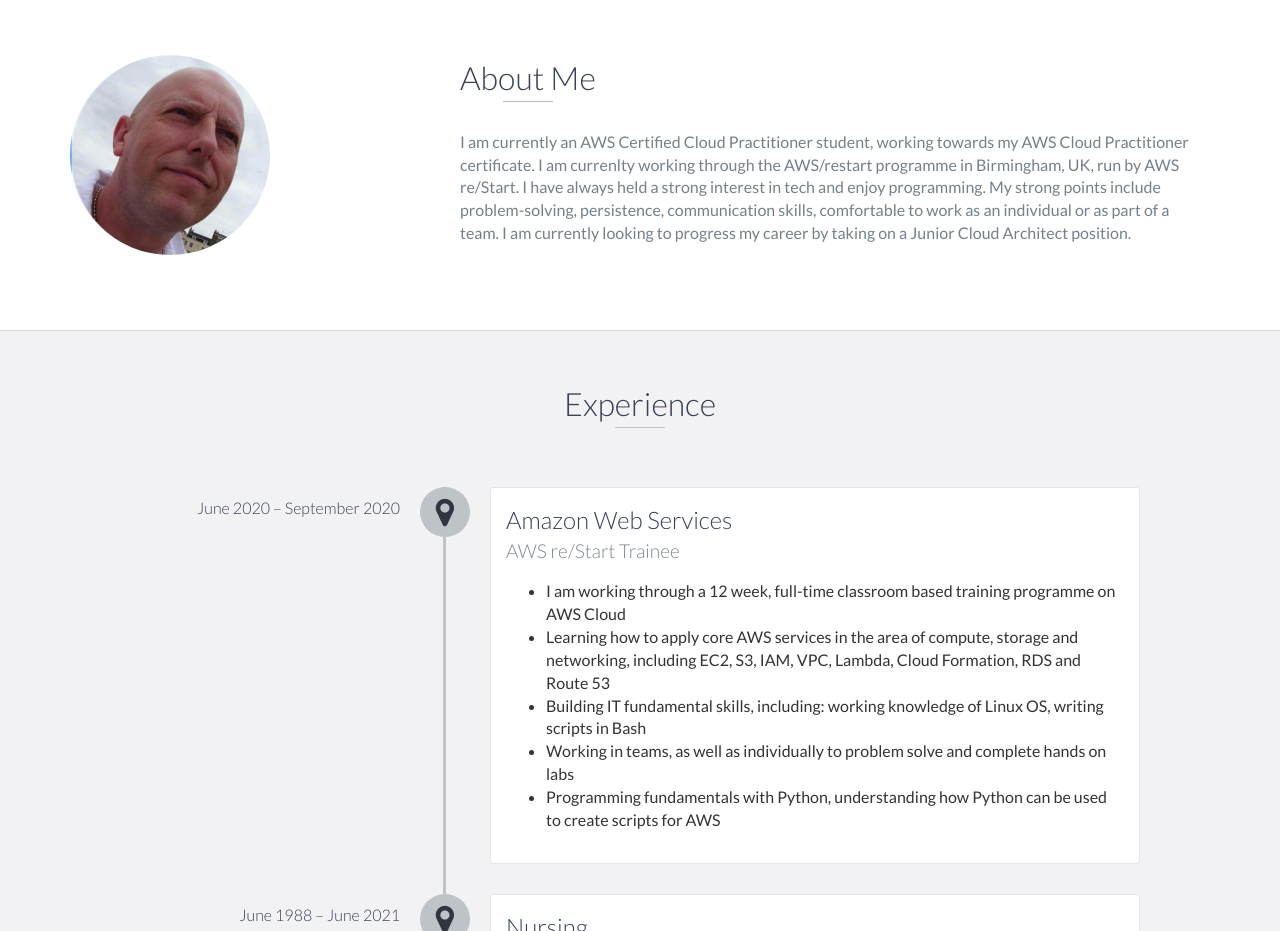
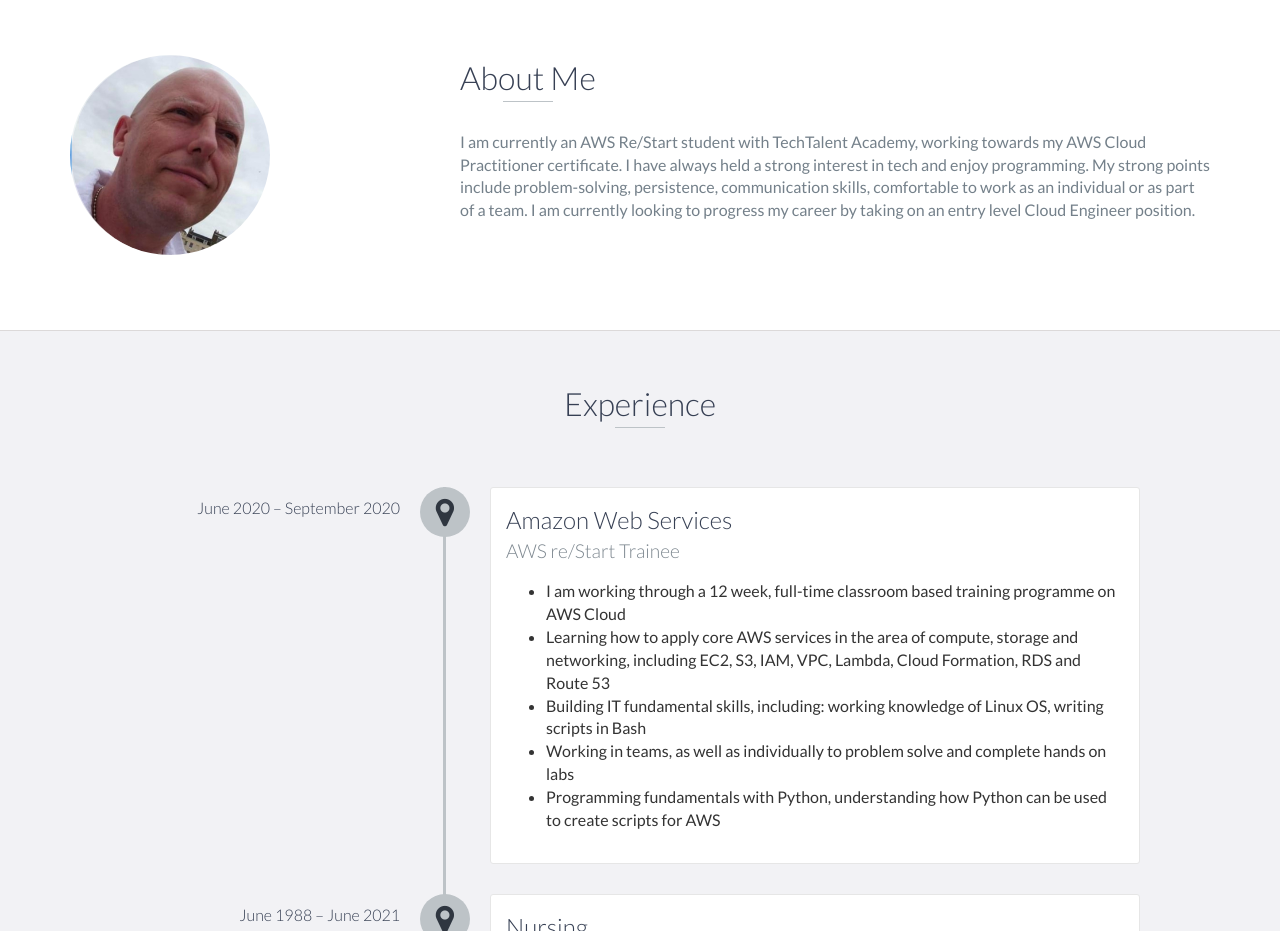
Before and after one commit to GaryCReed/GaryCReed.github.io, a website: page index.html in a window 1280 px wide. Shown: the part 820-1751 px from the top of the page. Drawn offline with nearby package versions, Linux system fonts and the light colour scheme.

Commit message:
minor text edit

```diff
--- a/index.html
+++ b/index.html
@@ -78,9 +78,7 @@
                     <h2 class="heading">About Me</h2>
                 </div>
                 <div class="col-md-8">
-                    <p>
-                        I am currently an AWS Certified Cloud Practitioner student, working towards my AWS Cloud Practitioner certificate. I am currenlty working through the AWS/restart programme in Birmingham, UK, run by AWS re/Start. I have always held a strong interest in tech and enjoy programming. My strong points include problem-solving, persistence, communication skills, comfortable to work as an individual or as part of a team. I am currently looking to progress my career by taking on a Junior Cloud Architect position.
-                    </p>
+                    <p>I am currently an AWS Re/Start student with TechTalent Academy, working towards my AWS Cloud Practitioner certificate. I have always held a strong interest in tech and enjoy programming. My strong points include problem-solving, persistence, communication skills, comfortable to work as an individual or as part of a team. I am currently looking to progress my career by taking on an entry level Cloud Engineer position.</p>
                 </div>
             </div>
         </div>
```
